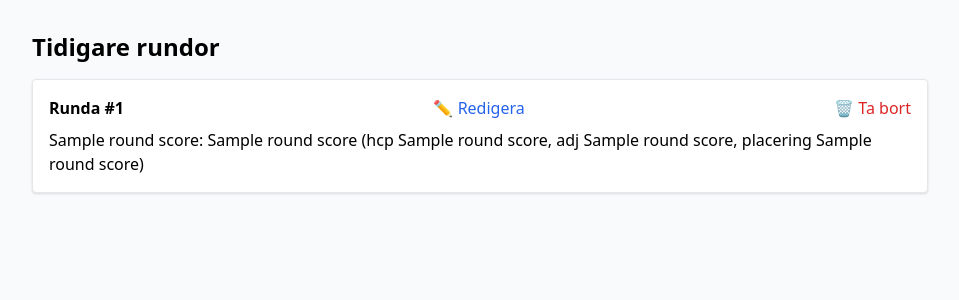
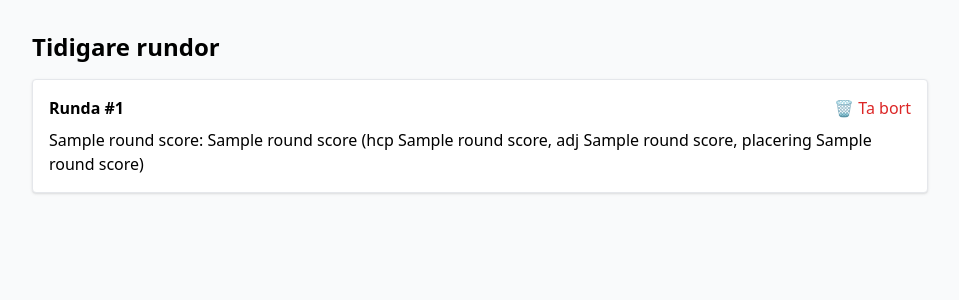
Before and after one commit to Cuboneman/CDG_tourapp, a Flask app: page / in a window 1280 px wide. Shown: the part 371-671 px from the top of the page, without its empty margins (160-1119 px from the left). Run offline with Flask 3, Linux system fonts and the light colour scheme; the visitor is signed in with stand-in values (Sample User, id 1); a database or web service that is not in the repository returns one stand-in record (values such as "Sample title"); some libraries are stand-ins or nearby versions.

Commit message:
Update index.html

```diff
--- a/templates/index.html
+++ b/templates/index.html
@@ -62,9 +62,8 @@
     <h2 class="text-2xl font-bold mt-8">Tidigare rundor</h2>
     {% for round in rounds %}
     <div class="mt-4 border p-4 bg-white shadow rounded">
-      <div class="flex justify-between">
+      <div class="flex justify-between items-center">
         <h3 class="font-semibold">Runda #{{ round.id }}</h3>
-        <a href="{{ url_for('edit_round', round_id=round.id) }}" class="text-blue-600 hover:underline">✏️ Redigera</a>
         <a href="{{ url_for('delete_round', round_id=round.id) }}" class="text-red-600 hover:underline">🗑️ Ta bort</a>
       </div>
       <ul class="mt-2">
```
